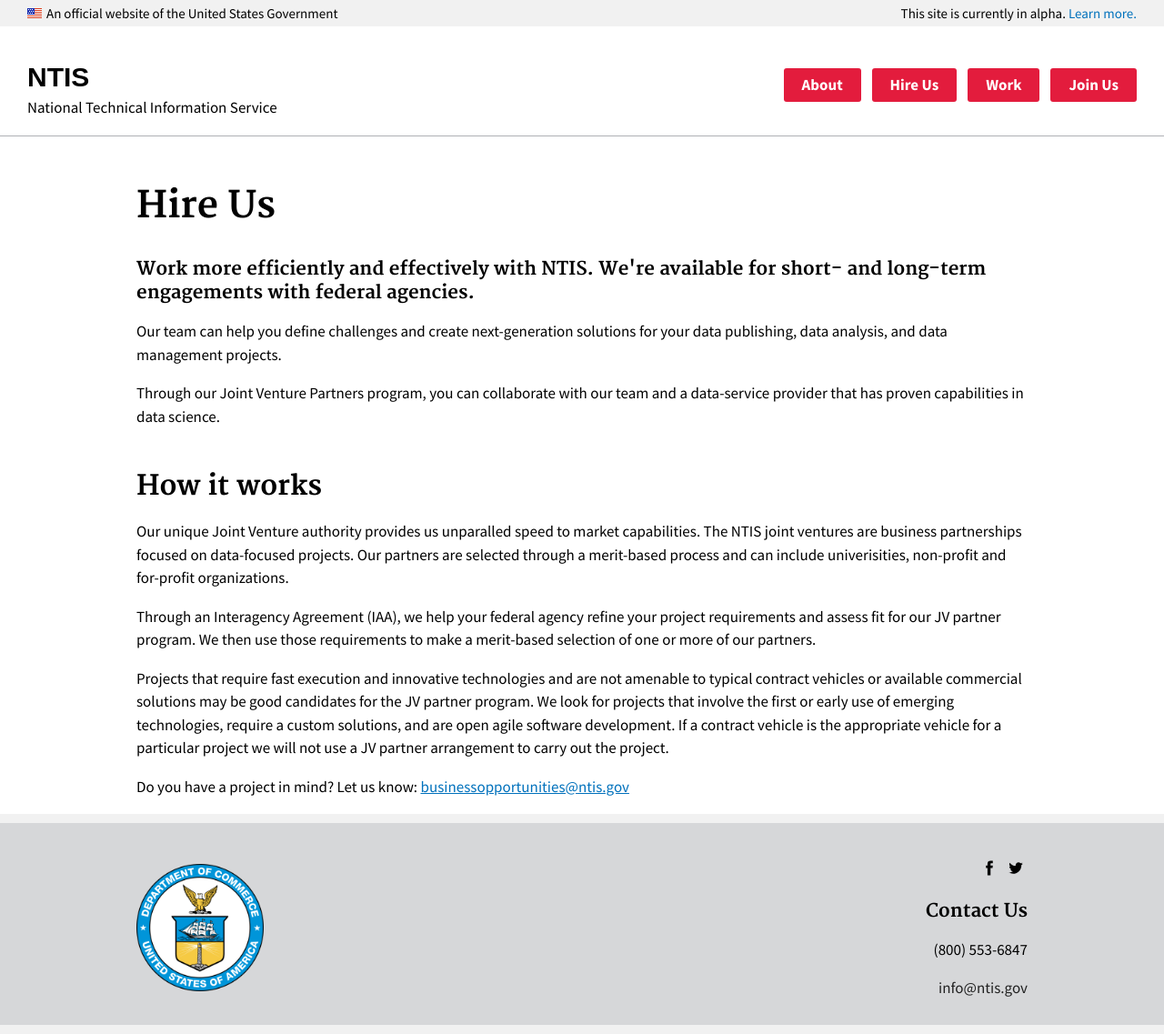
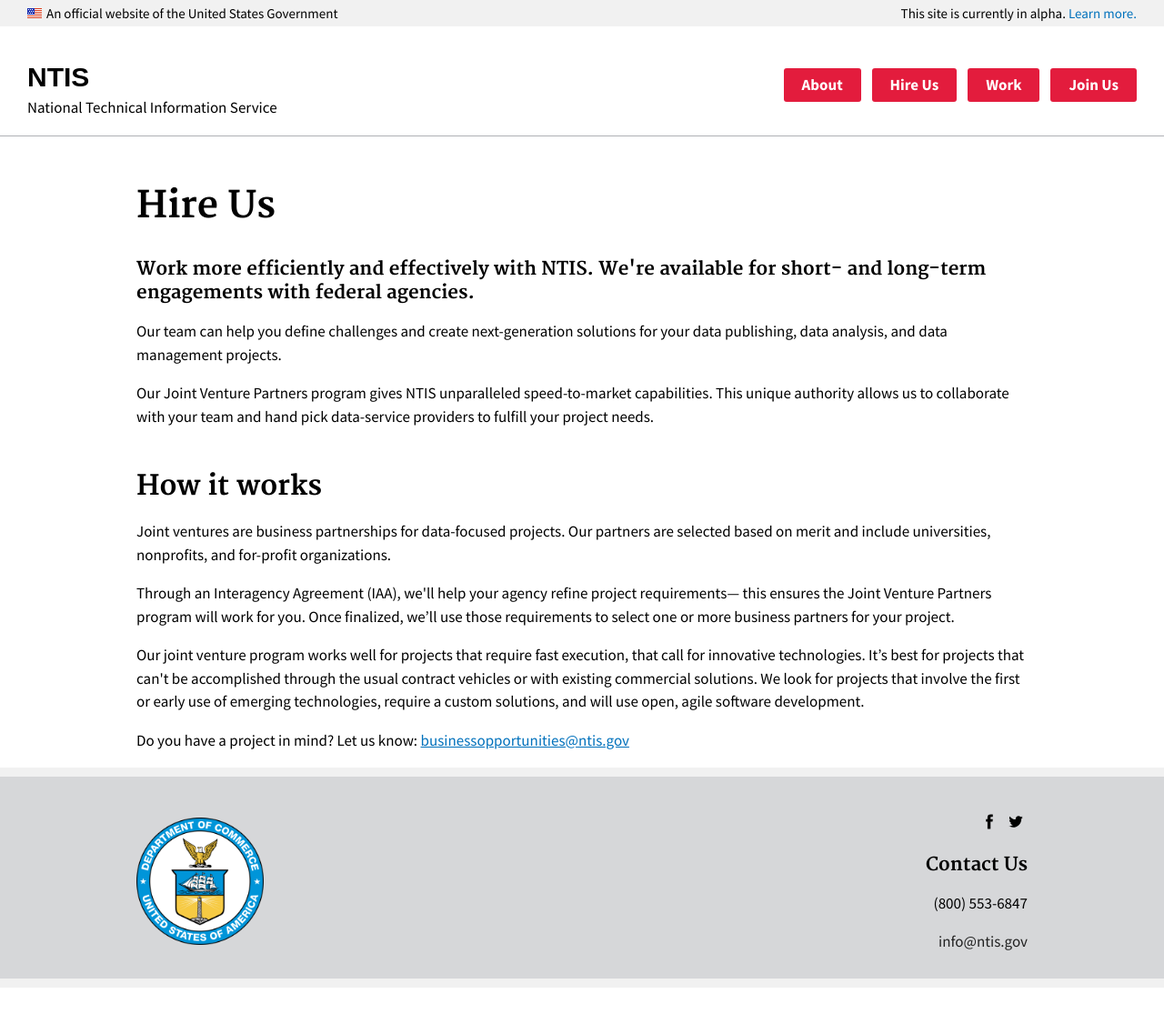
Before and after one commit to 18F/ntis-gov, a Jekyll site: the page built from hire.html, in a window 1280 px wide and 1137 px high. Shown: the whole window at 91% size. Built offline with Jekyll 4.4.1, drawn with Linux system fonts in a browser that asks for light colours.

Commit message:
Content tweaks

```diff
--- a/hire.html
+++ b/hire.html
@@ -11,15 +11,15 @@
 
     <p>Our team can help you define challenges and create next-generation solutions for your data publishing, data analysis, and data management projects.</p>
 
-    <p>Through our Joint Venture Partners program, you can collaborate with our team and a data-service provider that has proven capabilities in data science.</p>
+    <p>Our Joint Venture Partners program gives NTIS unparalleled speed-to-market capabilities. This unique authority allows us to collaborate with your team and hand pick data-service providers to fulfill your project needs.
 
 <h2>How it works</h2>
 
-<p>Our unique Joint Venture authority provides us unparalled speed to market capabilities.  The NTIS joint ventures are business partnerships focused on data-focused projects.  Our partners are selected through a merit-based process and can include univerisities, non-profit and for-profit organizations.</p>
+<p>Joint ventures are business partnerships for data-focused projects. Our partners are selected based on merit and include universities, nonprofits, and for-profit organizations.</p>
 
-<p>Through an Interagency Agreement (IAA), we help your federal agency refine your project requirements and assess fit for our JV partner program.  We then use those requirements to make a merit-based selection of one or more of our partners.</p>
+<p>Through an Interagency Agreement (IAA), we'll help your agency refine project requirements— this ensures the Joint Venture Partners program will work for you. Once finalized, we’ll use those requirements to select one or more business partners for your project.</p>
 
-<p>Projects that require fast execution and innovative technologies and are not amenable to typical contract vehicles or available commercial solutions may be good candidates for the JV partner program.  We look for projects that involve the first or early use of emerging technologies, require a custom solutions, and are open agile software development. If a contract vehicle is the appropriate vehicle for a particular project we will not use a JV partner arrangement to carry out the project.</p>
+<p>Our joint venture program works well for projects that require fast execution, that call for innovative technologies. It’s best for projects that can't be accomplished through the usual contract vehicles or with existing commercial solutions. We look for projects that involve the first or early use of emerging technologies, require a custom solutions, and will use open, agile software development.</p>
 
     <p>Do you have a project in mind? Let us know: <a href="mailto:businessopportunities@ntis.gov">businessopportunities@ntis.gov</a></p>
 </div>
```
